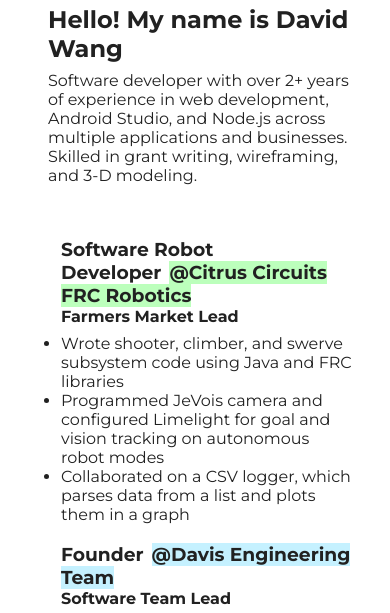
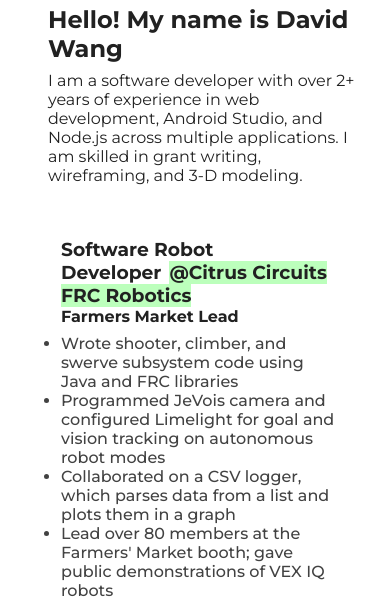
Before and after one commit to dwang88/david_wang_portfolio, a plain HTML site: page index.html in a window 390 px wide. Shown: the part 157-770 px from the top of the page. Drawn offline with Linux system fonts and the light colour scheme.

Commit message:
add experience content

```diff
--- a/index.html
+++ b/index.html
@@ -15,7 +15,7 @@
         <div class="column">
             <img src="https://i.imgur.com/Unuh7TQ.png" alt="portrait" class="portrait">
             <h2>Hello! My name is David Wang</h2>
-            <p>Software developer with over 2+ years of experience in web development, Android Studio, and Node.js across multiple applications and businesses. Skilled in grant writing, wireframing, and 3-D modeling.</p>
+            <p>I am a software developer with over 2+ years of experience in web development, Android Studio, and Node.js across multiple applications. I am skilled in grant writing, wireframing, and 3-D modeling.</p>
         </div>
         <div class="column">
             <div class="scroll">
@@ -26,6 +26,7 @@
                 <li>Wrote shooter, climber, and swerve subsystem code using Java and FRC libraries</li>
                 <li>Programmed JeVois camera and configured Limelight for goal and vision tracking on autonomous robot modes</li>
                 <li>Collaborated on a CSV logger, which parses data from a list and plots them in a graph</li>
+                <li>Lead over 80 members at the Farmers' Market booth; gave public demonstrations of VEX IQ robots</li>
 
                 <br>
                 <h3>Founder<a href="https://www.davisengineeringteam.com" class="det" target="_blank">@Davis Engineering Team</a>
@@ -41,9 +42,10 @@
                 <h3>Vice President<a href="https://sites.google.com/view/dhs-coding-club/home" class="dhscc" target="_blank">@DHS Coding Club</a>
                 <h4>Secretary</h4>
                 </h3>
-                <li>Lead beginner, intermediate, and advanced Python workshops for over 200 participants</li>
+                <li>Lead beginner, intermediate, and advanced Python workshops for over 300 participants</li>
                 <li>Established a network of connections from 4 school districts and over 35 principals </li>
                 <li>Oversee the bi-annual coding tournament by creating problem sets, hosting website, and grading entries</li>
+                <li>Responsible for the creation of content for workshops in slideshows, code snippets, and live examples</li>
 
                 <br>
                 <h3>Co-Founder<a href="https://www.kickstartcodingtutors.com/" class="kct" target="_blank">@Kickstart Coding Tutors</a>
--- a/style.css
+++ b/style.css
@@ -34,6 +34,8 @@ li {
     padding: 0;
     margin-top: 0;
     margin-bottom: 0;
+    font-weight: 500;
+    color: rgb(66, 66, 66);
 }
 
 h4 {
@@ -125,6 +127,6 @@ table {
     }
 
     .scroll {
-        width: 100%;
+        width: 95%;
     }
 }
```
